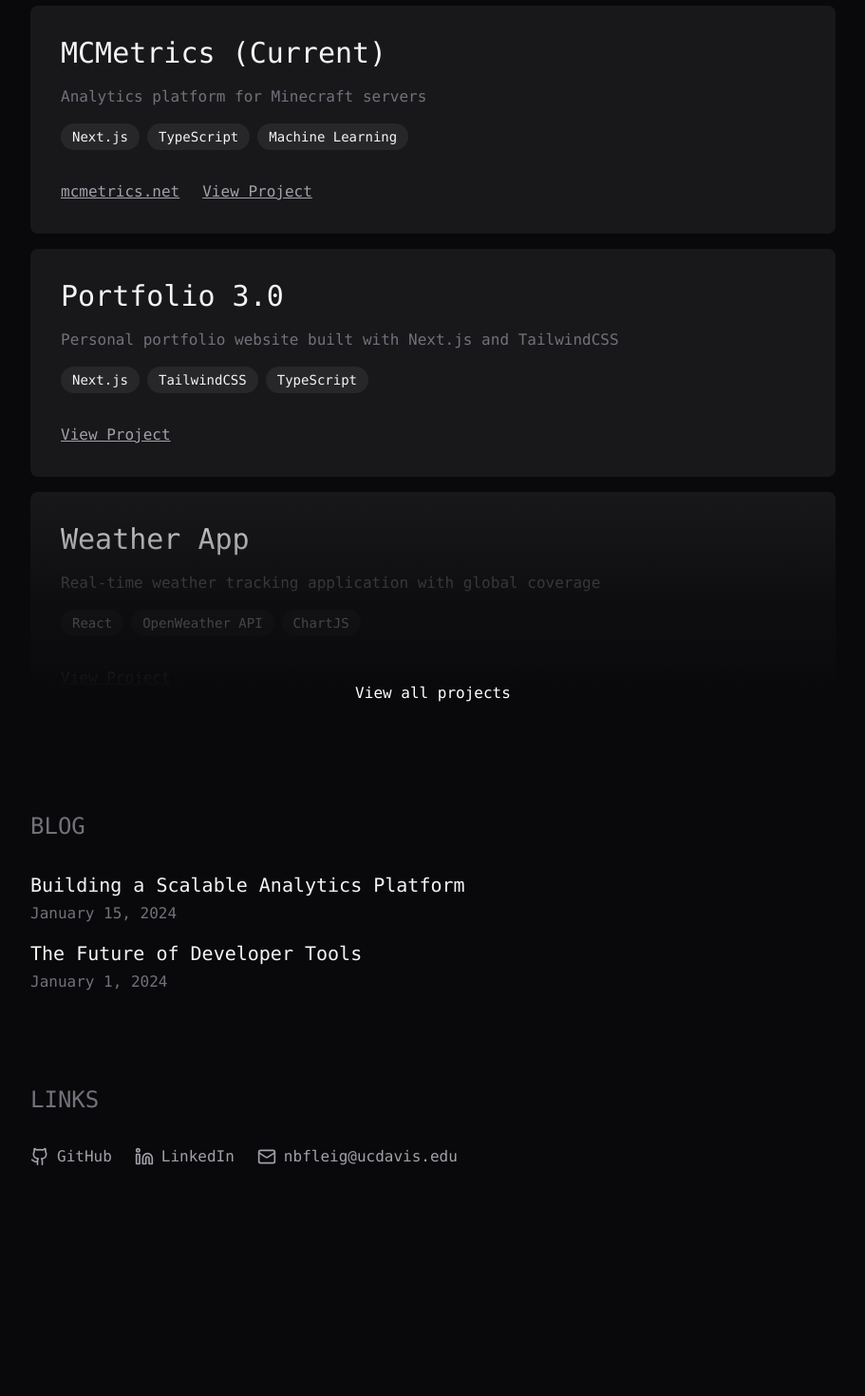
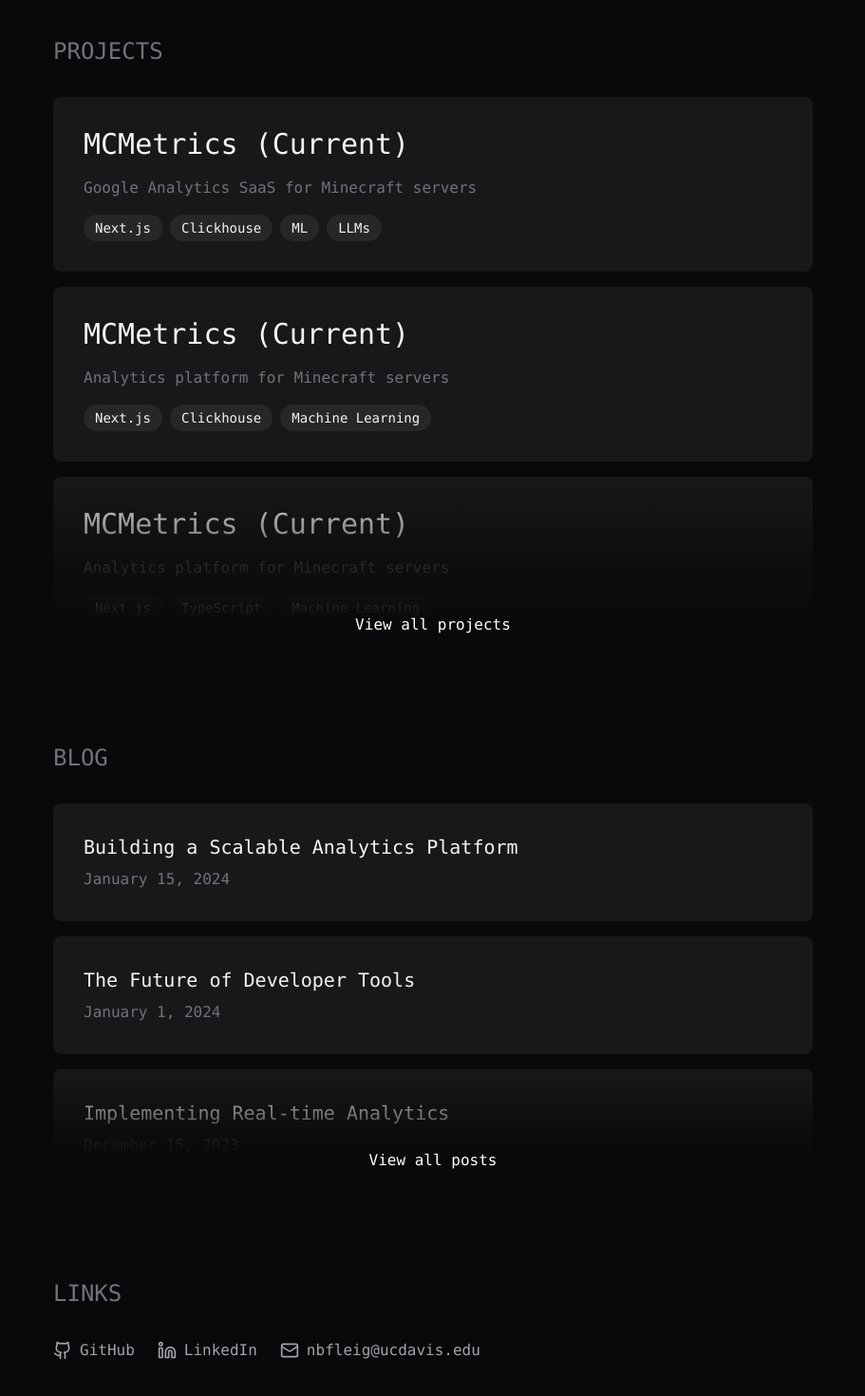
Before and after one commit to nf-projects/nilsfleig.com, a Next.js app: page / in a window 1280 px wide. Shown: the part 1176-2646 px from the top of the page at 95% size, without its empty margins (184-1095 px from the left). Before the commit the page ends 2454 px from the top, so only its background shows below. Built offline with nearby package versions, Linux system fonts and the light colour scheme.

Commit message:
small changes/refactors

```diff
--- /dev/null
+++ b/app/components/blog-list.tsx
@@ -0,0 +1,58 @@
+"use client";
+
+import { useState } from "react";
+import Link from "next/link";
+
+interface BlogPost {
+	title: string;
+	slug: string;
+	date: string;
+}
+
+interface BlogListProps {
+	posts: BlogPost[];
+}
+
+export function BlogList({ posts }: BlogListProps) {
+	const [showAll, setShowAll] = useState(false);
+
+	return (
+		<div className="space-y-4">
+			{posts.slice(0, 2).map((post) => (
+				<BlogCard key={post.slug} post={post} />
+			))}
+
+			{!showAll && posts.length > 2 && (
+				<div className="relative">
+					<div className="absolute inset-0 bg-gradient-to-b from-transparent via-zinc-950/70 to-zinc-950 pointer-events-none" />
+					<BlogCard post={posts[2]} />
+					<button
+						onClick={() => setShowAll(true)}
+						className="absolute inset-x-0 bottom-0 w-full py-4 bg-gradient-to-t from-zinc-950 via-zinc-950/90 to-transparent text-white font-mono hover:from-zinc-900 hover:via-zinc-900/90 transition-colors"
+					>
+						View all posts
+					</button>
+				</div>
+			)}
+
+			{showAll &&
+				posts.slice(2).map((post) => <BlogCard key={post.slug} post={post} />)}
+		</div>
+	);
+}
+
+function BlogCard({ post }: { post: BlogPost }) {
+	return (
+		<Link
+			href={`/blog/${post.slug}`}
+			className="block p-8 rounded-lg bg-zinc-900 hover:bg-zinc-800/50 transition-colors group"
+		>
+			<div className="space-y-2">
+				<h3 className="text-xl font-mono group-hover:text-primary group-hover:underline transition-colors">
+					{post.title}
+				</h3>
+				<p className="text-zinc-500 font-mono">{post.date}</p>
+			</div>
+		</Link>
+	);
+}
--- a/app/components/project-list.tsx
+++ b/app/components/project-list.tsx
@@ -1,22 +1,22 @@
-"use client"
+"use client";
 
-import { useState } from "react"
-import Link from "next/link"
+import { useState } from "react";
+import Link from "next/link";
 
 interface Project {
-  title: string
-  description: string
-  slug: string
-  technologies: string[]
-  website?: string
+	title: string;
+	description: string;
+	slug: string;
+	technologies: string[];
+	website?: string;
 }
 
 interface ProjectListProps {
-  projects: Project[]
+	projects: Project[];
 }
 
 export function ProjectList({ projects }: ProjectListProps) {
-  const [showAll, setShowAll] = useState(false)
+	const [showAll, setShowAll] = useState(false);
 
 	return (
 		<div className="space-y-4">
@@ -37,9 +37,14 @@
 				</div>
 			)}
 
-      {showAll && projects.slice(2).map((project) => <ProjectCard key={project.slug} project={project} />)}
+			{showAll &&
+				projects
+					.slice(2)
+					.map((project) => (
+						<ProjectCard key={project.slug} project={project} />
+					))}
 		</div>
-  )
+	);
 }
 
 function ProjectCard({ project }: { project: Project }) {
@@ -53,22 +58,15 @@
 				<p className="text-zinc-500 font-mono">{project.description}</p>
 				<div className="flex flex-wrap gap-2">
 					{project.technologies.map((tech) => (
-            <span key={tech} className="px-3 py-1 bg-zinc-800 rounded-full text-sm font-mono">
+						<span
+							key={tech}
+							className="px-3 py-1 bg-zinc-800 rounded-full text-sm font-mono"
+						>
 							{tech}
 						</span>
 					))}
 				</div>
-        <div className="flex items-center gap-6 pt-4">
-          {project.website && (
-            <Link href={project.website} className="text-zinc-400 hover:text-white underline font-mono">
-              {project.website}
-            </Link>
-          )}
-          <Link href={`/projects/${project.slug}`} className="text-zinc-400 hover:text-white underline font-mono">
-            View Project
-          </Link>
-        </div>
 			</div>
 		</Link>
-  )
+	);
 }
--- a/app/layout.tsx
+++ b/app/layout.tsx
@@ -1,19 +1,55 @@
-import type { Metadata } from "next"
-import "./globals.css"
+import type { Metadata } from "next";
+import Link from "next/link";
+import "./globals.css";
 
 export const metadata: Metadata = {
 	title: "Portfolio",
 	description: "Personal portfolio website",
-}
+};
 
 export default function RootLayout({
 	children,
 }: {
-  children: React.ReactNode
+	children: React.ReactNode;
 }) {
 	return (
 		<html lang="en" className="dark">
-      <body className="min-h-screen bg-zinc-950 font-mono text-zinc-100 antialiased">{children}</body>
+			<body className="min-h-screen bg-zinc-950 font-mono text-zinc-100 antialiased">
+				<div className="mx-auto max-w-4xl px-6">
+					<header className="py-12 mb-16 flex items-center justify-between">
+						<Link href="/" className="text-2xl font-bold">
+							Nils
+						</Link>
+						<nav className="flex gap-6">
+							<Link
+								href="/#about"
+								className="hover:text-primary transition-colors"
+							>
+								About
+							</Link>
+							<Link
+								href="/#projects"
+								className="hover:text-primary transition-colors"
+							>
+								Projects
+							</Link>
+							<Link
+								href="/#blog"
+								className="hover:text-primary transition-colors"
+							>
+								Blog
+							</Link>
+							<Link
+								href="/#contact"
+								className="hover:text-primary transition-colors"
+							>
+								Contact
+							</Link>
+						</nav>
+					</header>
+					{children}
+				</div>
+			</body>
 		</html>
-  )
+	);
 }
--- a/app/page.tsx
+++ b/app/page.tsx
@@ -2,36 +2,11 @@
 import Image from "next/image";
 import { Github, Mail, Linkedin } from "lucide-react";
 import { ProjectList } from "./components/project-list";
+import { BlogList } from "./components/blog-list";
 
 export default function Page() {
 	return (
 		<div className="mx-auto max-w-4xl px-6 py-12">
-			<header className="mb-16 flex items-center justify-between">
-				<Link href="/" className="text-2xl font-bold">
-					Nils
-				</Link>
-				<nav className="flex gap-6">
-					<Link href="#about" className="hover:text-primary transition-colors">
-						About
-					</Link>
-					<Link
-						href="#projects"
-						className="hover:text-primary transition-colors"
-					>
-						Projects
-					</Link>
-					<Link href="#blog" className="hover:text-primary transition-colors">
-						Blog
-					</Link>
-					<Link
-						href="#contact"
-						className="hover:text-primary transition-colors"
-					>
-						Contact
-					</Link>
-				</nav>
-			</header>
-
 			<main className="space-y-24">
 				<section id="about" className="space-y-4">
 					{/* <h2 className="text-4xl font-bold mb-8">ABOUT</h2> */}
@@ -118,25 +93,68 @@
 
 				<section id="projects" className="space-y-8">
 					<h2 className="text-2xl font-mono text-zinc-500">PROJECTS</h2>
-					<ProjectList projects={projects} />
+					<ProjectList
+						projects={[
+							{
+								title: "MCMetrics (Current)",
+								description: "Google Analytics SaaS for Minecraft servers",
+								slug: "mcmetrics",
+								technologies: ["Next.js", "Clickhouse", "ML", "LLMs"],
+								website: "mcmetrics.net",
+							},
+							{
+								title: "MCMetrics (Current)",
+								description: "Analytics platform for Minecraft servers",
+								slug: "mcmetrics",
+								technologies: ["Next.js", "Clickhouse", "Machine Learning"],
+								website: "mcmetrics.net",
+							},
+							{
+								title: "MCMetrics (Current)",
+								description: "Analytics platform for Minecraft servers",
+								slug: "mcmetrics",
+								technologies: ["Next.js", "TypeScript", "Machine Learning"],
+								website: "mcmetrics.net",
+							},
+							{
+								title: "MCMetrics (Current)",
+								description: "Analytics platform for Minecraft servers",
+								slug: "mcmetrics",
+								technologies: ["Next.js", "TypeScript", "Machine Learning"],
+								website: "mcmetrics.net",
+							},
+							// Add other projects as needed
+						]}
+					/>
 				</section>
 
 				<section id="blog" className="space-y-8">
 					<h2 className="text-2xl font-mono text-zinc-500">BLOG</h2>
-					<div className="space-y-4">
-						{blogPosts.map((post) => (
-							<Link
-								key={post.slug}
-								href={`/blog/${post.slug}`}
-								className="block space-y-1 group"
-							>
-								<h3 className="text-xl font-mono group-hover:text-primary group-hover:underline transition-colors">
-									{post.title}
-								</h3>
-								<p className="text-zinc-500 font-mono">{post.date}</p>
-							</Link>
-						))}
-					</div>
+					<BlogList
+						posts={[
+							{
+								title: "Building a Scalable Analytics Platform",
+								slug: "building-scalable-analytics",
+								date: "January 15, 2024",
+							},
+							{
+								title: "The Future of Developer Tools",
+								slug: "future-of-developer-tools",
+								date: "January 1, 2024",
+							},
+							{
+								title: "Implementing Real-time Analytics",
+								slug: "real-time-analytics",
+								date: "December 15, 2023",
+							},
+							{
+								title: "Machine Learning in Game Analytics",
+								slug: "ml-game-analytics",
+								date: "December 1, 2023",
+							},
+							// Add more blog posts as needed
+						]}
+					/>
 				</section>
 
 				<section id="contact" className="space-y-8">
@@ -173,45 +191,3 @@
 		</div>
 	);
 }
-
-const projects = [
-	{
-		title: "MCMetrics (Current)",
-		description: "Analytics platform for Minecraft servers",
-		slug: "mcmetrics",
-		technologies: ["Next.js", "TypeScript", "Machine Learning"],
-		website: "mcmetrics.net",
-	},
-	{
-		title: "Portfolio 3.0",
-		description:
-			"Personal portfolio website built with Next.js and TailwindCSS",
-		slug: "portfolio",
-		technologies: ["Next.js", "TailwindCSS", "TypeScript"],
-	},
-	{
-		title: "Weather App",
-		description: "Real-time weather tracking application with global coverage",
-		slug: "weather",
-		technologies: ["React", "OpenWeather API", "ChartJS"],
-	},
-	{
-		title: "Task Manager",
-		description: "Collaborative task management platform for remote teams",
-		slug: "task-manager",
-		technologies: ["Vue.js", "Firebase", "TailwindCSS"],
-	},
-];
-
-const blogPosts = [
-	{
-		title: "Building a Scalable Analytics Platform",
-		slug: "building-scalable-analytics",
-		date: "January 15, 2024",
-	},
-	{
-		title: "The Future of Developer Tools",
-		slug: "future-of-developer-tools",
-		date: "January 1, 2024",
-	},
-];
--- /dev/null
+++ b/app/projects/mcmetrics/page.tsx
@@ -0,0 +1,66 @@
+import Link from "next/link";
+import Image from "next/image";
+
+export default function MCMetricsPage() {
+	return (
+		<div className="mx-auto max-w-2xl pb-12">
+			<article className="prose prose-invert prose-zinc max-w-none">
+				<h1 className="text-4xl font-mono mb-2">MCMetrics</h1>
+				<p className="text-zinc-500 font-mono mb-6">
+					Analytics platform for Minecraft servers
+				</p>
+
+				<div className="flex flex-wrap gap-2 mb-8">
+					{["Next.js", "TypeScript", "Machine Learning"].map((tech) => (
+						<span
+							key={tech}
+							className="px-3 py-1 bg-zinc-800 rounded-full text-sm font-mono"
+						>
+							{tech}
+						</span>
+					))}
+				</div>
+
+				<Link
+					href="https://mcmetrics.net"
+					className="text-zinc-400 hover:text-white underline font-mono block mb-12"
+					target="_blank"
+					rel="noopener noreferrer"
+				>
+					mcmetrics.net
+				</Link>
+
+				<Image
+					src="/projects/mcmetrics/dashboard.png"
+					alt="MCMetrics Dashboard"
+					width={800}
+					height={400}
+					className="rounded-lg mb-8"
+				/>
+
+				<div className="space-y-6">
+					<p className="text-zinc-300 leading-relaxed font-mono">
+						MCMetrics is an analytics platform designed specifically for
+						Minecraft servers, providing deep insights into player behavior,
+						server performance, and community engagement.
+					</p>
+
+					<h2 className="text-2xl font-mono mt-8">Key Features</h2>
+					<ul className="list-disc pl-6 space-y-2">
+						<li>Real-time player tracking</li>
+						<li>Performance metrics and optimization suggestions</li>
+						<li>Community engagement analytics</li>
+						<li>Custom event tracking</li>
+					</ul>
+
+					<h2 className="text-2xl font-mono mt-8">Technical Implementation</h2>
+					<p className="text-zinc-300 leading-relaxed font-mono">
+						The platform is built using Next.js and TypeScript, with a focus on
+						performance and scalability. Machine learning models are used to
+						predict player behavior and identify patterns in server performance.
+					</p>
+				</div>
+			</article>
+		</div>
+	);
+}
--- a/next.config.mjs
+++ b/next.config.mjs
@@ -1,4 +1,9 @@
 /** @type {import('next').NextConfig} */
-const nextConfig = {};
+
+const nextConfig = {
+	images: {
+		domains: ["picsum.photos"], // Removed the vercel blog domain
+	},
+};
 
 export default nextConfig;
```
Also changed, not shown: app/blog/building-scalable-analytics/page.tsx (added, +41 -0 lines). Lines whose indentation alone changed are shown as unchanged.
